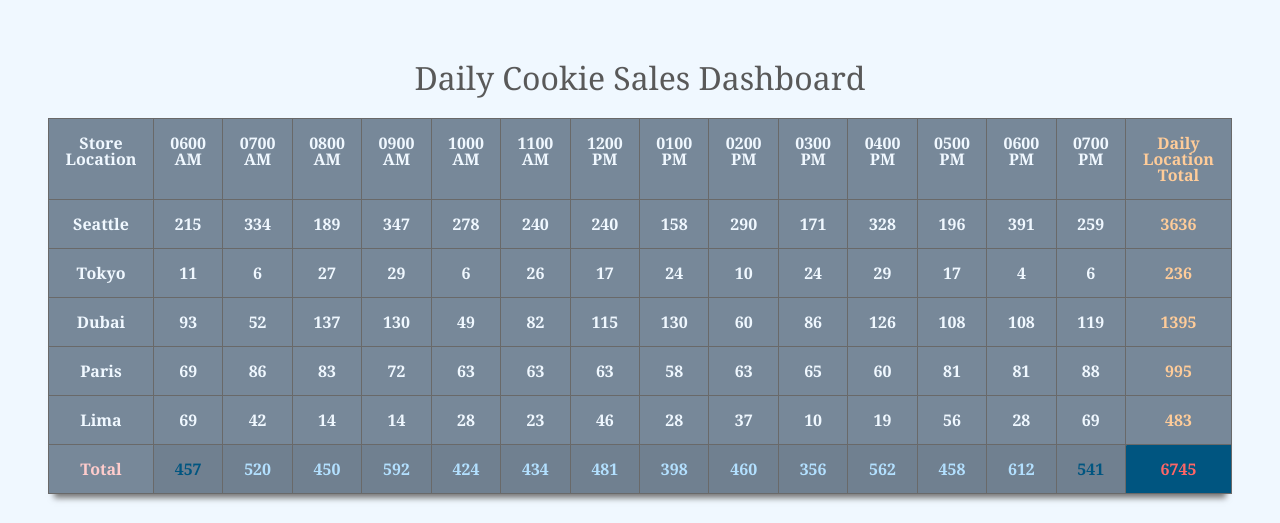
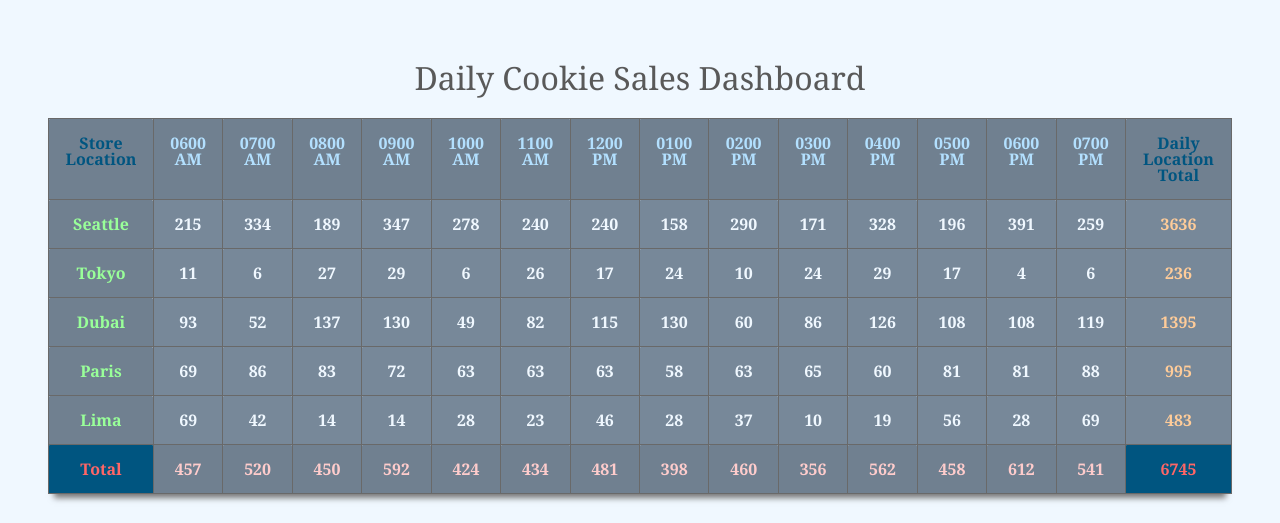
Before and after one commit to jjescandor/cookie-stand, a plain HTML site: page sales.html in a window 1280 px wide. Shown: the part 429-952 px from the top of the page. Drawn offline with Linux system fonts and the light colour scheme.

Commit message:
Optimized the program

```diff
--- a/css/style.css
+++ b/css/style.css
@@ -236,29 +236,35 @@ td{
     background-color: #778899;
 }
 
-tr{
+tbody td:first-of-type{
     background-color:#708090;
     color:#99ff99;
 }
 
-tfoot td{
+tfoot tr{
     color: #ffcccc;
+    background-color:#708090;
 }
 
-tr td:last-child{
+tbody td:last-child{
     color:  #ffcc99;
 }
-th{
+
+thead td{
     background-color:#708090;
     color: #b3e0ff;
 }
 
-th:first-of-type{
+thead td:first-of-type{
     color:#005580;
 }
 
-th:last-of-type{
+thead td:last-of-type{
     color:#005580;
+}
+
+thead td{
+    background-color:#708090;
 }
 
 tfoot td:last-of-type{
@@ -266,12 +272,9 @@ tfoot td:last-of-type{
     background-color: #005580;
 }
 
-th:last-of-type{
-    color:#005580;
-}
-
-tfoot tr{
+tfoot td:first-of-type{
     color:#ff6666;
+    background-color: #005580;
 }
 
 td:hover{
```
